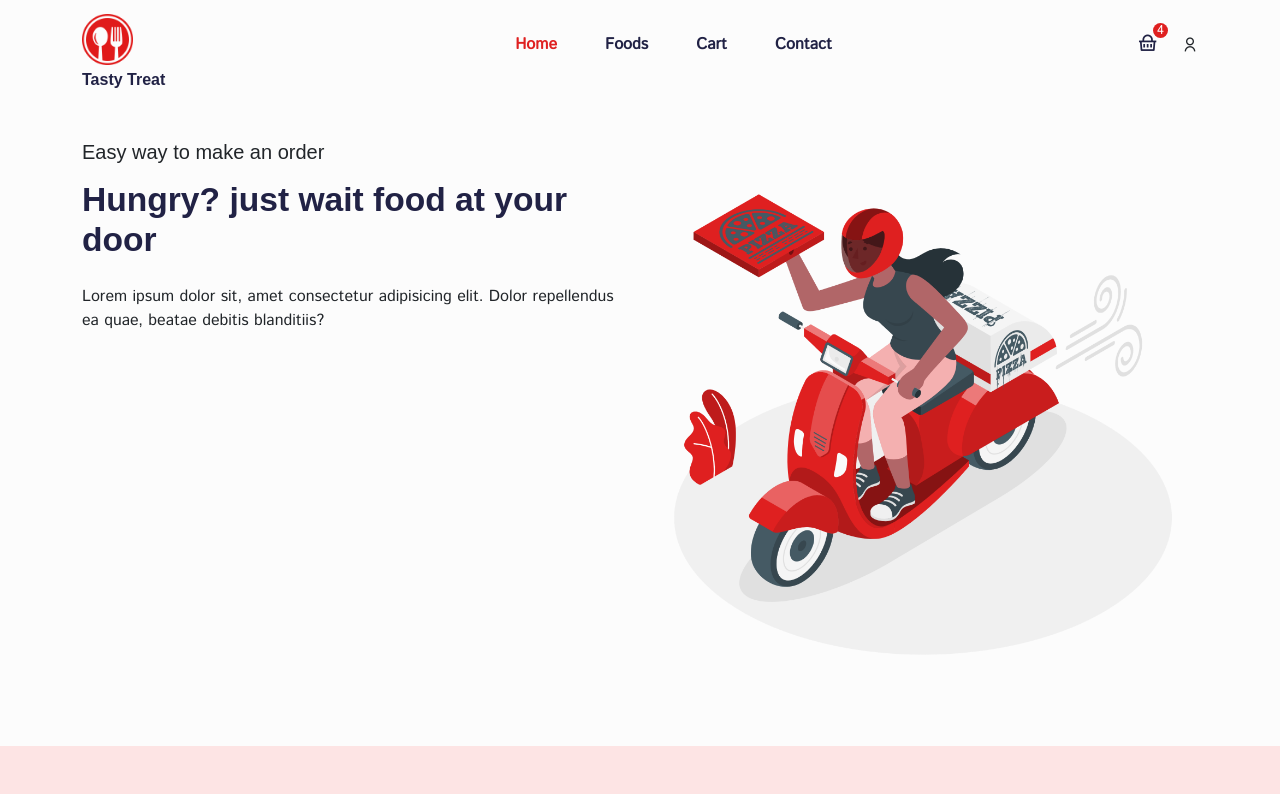
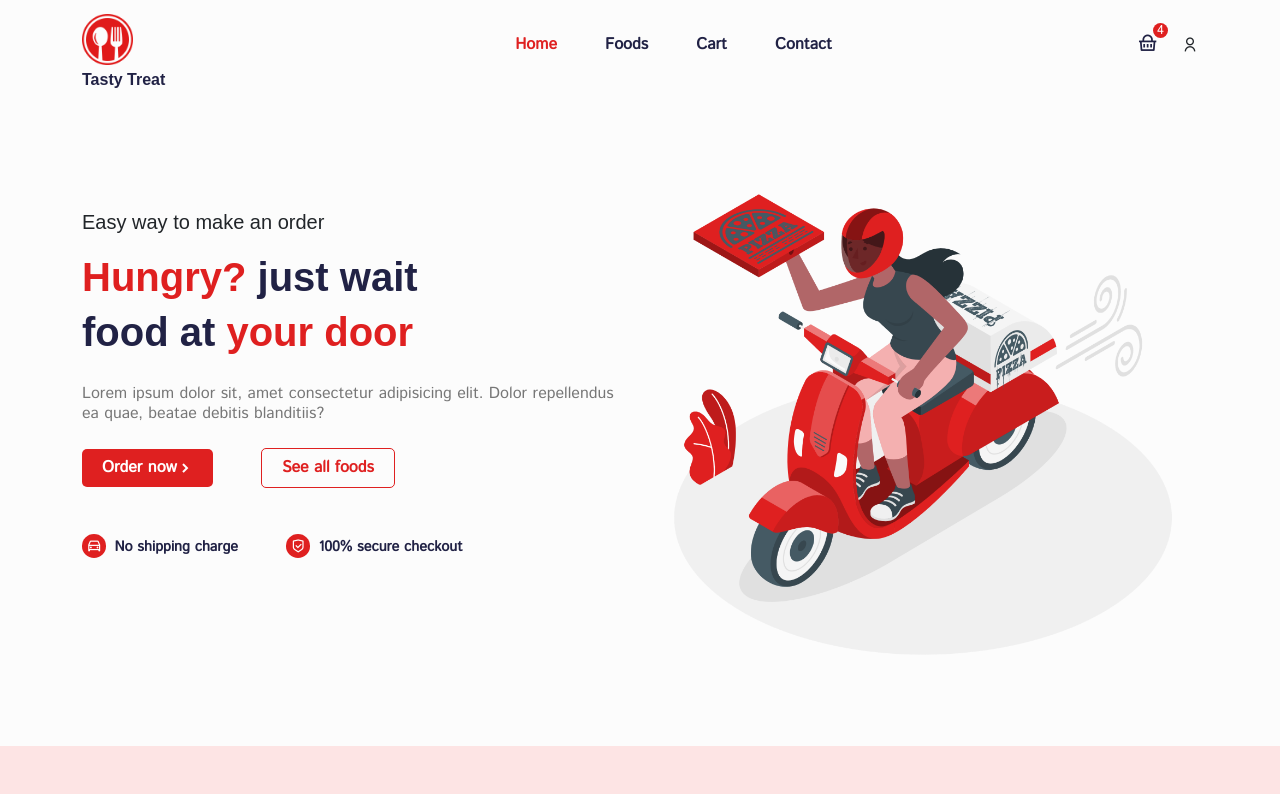
Before and after one commit to PuryaB97/React-Apps, a React (Create React App) app in the folder food-delivery-app/: page /home in a window 1280 px wide. Shown: the top 794 px of the page. Built offline with nearby package versions, Linux system fonts and the light colour scheme; a web font is replaced by a local one.

Commit message:
Home / hero section css

```diff
--- a/food-delivery-app/src/pages/Home.jsx
+++ b/food-delivery-app/src/pages/Home.jsx
@@ -6,6 +6,7 @@ import { Container, Row, Col } from "reactstrap";
 import heroImg from "../assets/images/hero.png";
 
 import "../styles/hero-section.css";
+import { Link } from "react-router-dom";
 
 const Home = () => {
   return (
@@ -16,14 +17,41 @@ const Home = () => {
             <Col lg="6" md="6">
               <div className="hero__content">
                 <h5 className="mb-3">Easy way to make an order</h5>
-                <h1 className="mb-4">
-                  <span>Hungry?</span> just wait food at<span> your door</span>
+                <h1 className="mb-4 hero__title">
+                  <span>Hungry?</span> just wait <br /> food at
+                  <span> your door</span>
                 </h1>
 
                 <p>
                   Lorem ipsum dolor sit, amet consectetur adipisicing elit.
                   Dolor repellendus ea quae, beatae debitis blanditiis?
                 </p>
+
+                <div className="hero__btns d-flex align-items-center gap-5 mt-4">
+                  <button className="order__btn d-flex align-items-center justify-content-between">
+                    Order now <i className="ri-arrow-right-s-line"></i>
+                  </button>
+
+                  <button className="all__foods-btn">
+                    <Link to="/foods">See all foods</Link>
+                  </button>
+                </div>
+
+                <div className="hero__service d-flex align-items-center gap-5 mt-5">
+                  <p className="d-flex align-items-center gap-2">
+                    <span className="shipping__icon">
+                      <i className="ri-car-line"></i>
+                    </span>{" "}
+                    No shipping charge
+                  </p>
+
+                  <p className="d-flex align-items-center gap-2">
+                    <span className="shipping__icon">
+                      <i className="ri-shield-check-line"></i>
+                    </span>{" "}
+                    100% secure checkout
+                  </p>
+                </div>
               </div>
             </Col>
 
--- a/food-delivery-app/src/styles/hero-section.css
+++ b/food-delivery-app/src/styles/hero-section.css
@@ -0,0 +1,60 @@
+.hero__content {
+  padding-top: 70px;
+}
+
+.hero__title {
+  font-size: 2.5rem;
+  line-height: 55px;
+}
+
+.hero__title span {
+  color: #df2020;
+}
+
+.hero__content p {
+  font-size: 1rem;
+  line-height: 20px;
+  color: #777;
+}
+
+.hero__btns button {
+  border: none;
+  outline: none;
+  padding: 7px 20px;
+  border-radius: 5px;
+  cursor: pointer;
+  font-weight: 600;
+}
+
+.order__btn {
+  background: #df2020;
+  color: #fff;
+  transition: 0.3s;
+}
+
+.order__btn:hover {
+  background: #212245;
+}
+
+.all__foods-btn {
+  background: transparent;
+  border: 1px solid #df2020 !important;
+}
+
+.all__foods-btn a {
+  color: #df2020;
+}
+
+.hero__service p {
+  color: #212245;
+  font-weight: 600;
+  font-size: 0.9rem;
+}
+
+.shipping__icon i {
+  padding: 5px;
+  background: #df2020;
+  color: #fff;
+  border-radius: 50%;
+  font-weight: 500 !important;
+}
```
